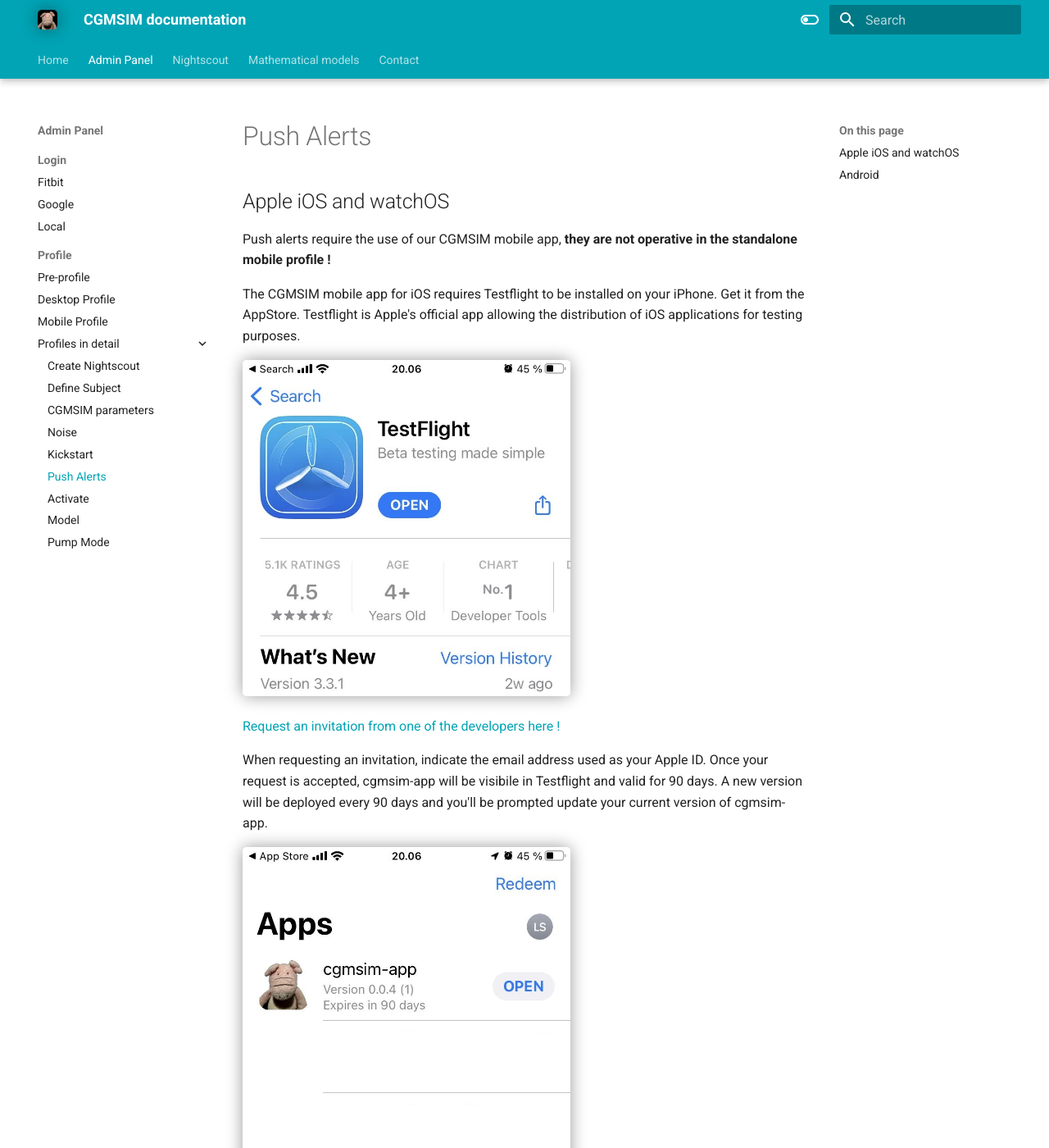
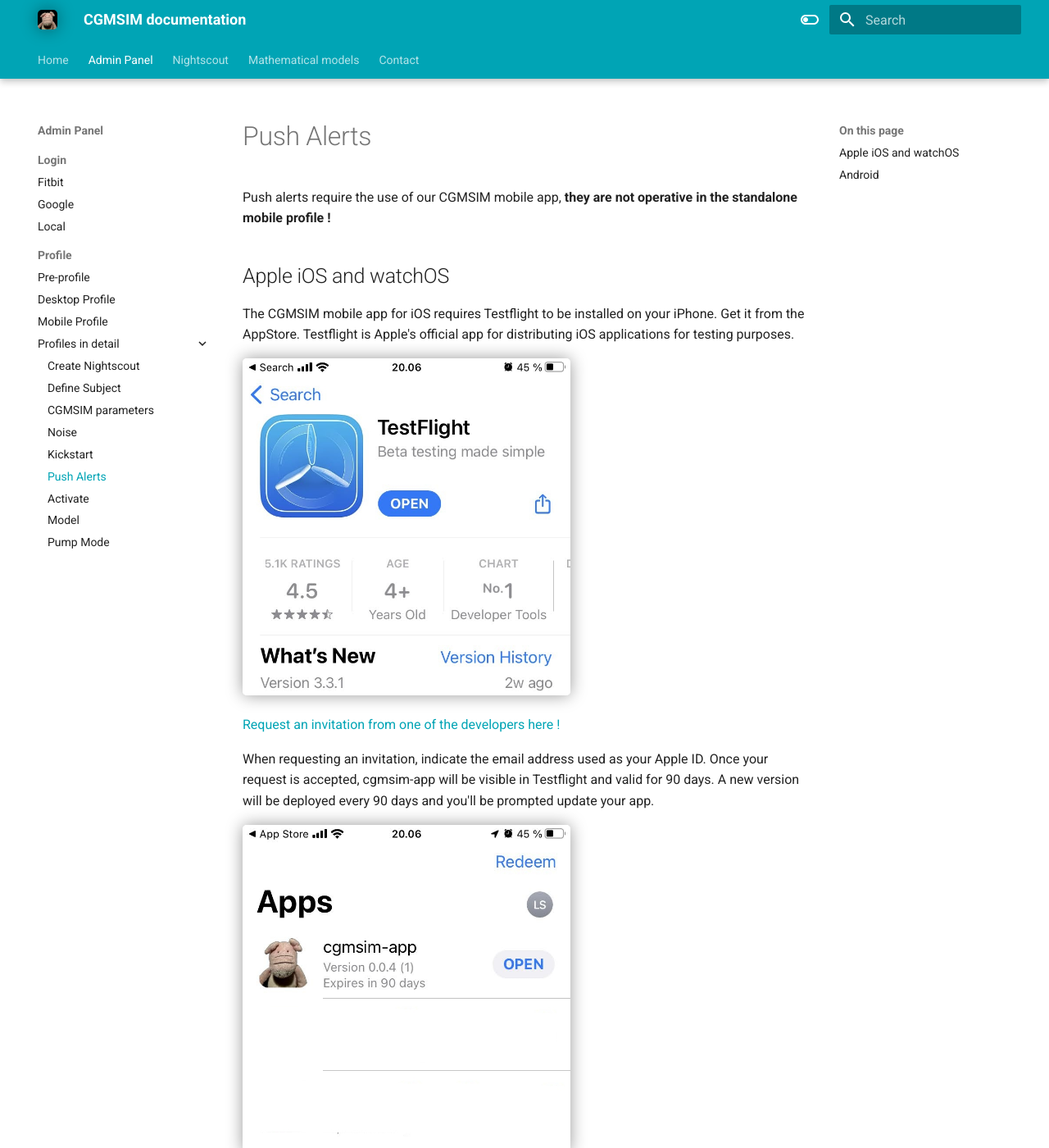
Before and after one commit to lsandini/cgmsim-www, an MkDocs documentation site: the page built from docs/admin/push_alerts.md, in a window 1280 px wide and 1400 px high. Shown: the whole window at 82% size. Built offline with MkDocs 1.6.1 and Material for MkDocs 9.7.7, drawn with Linux system fonts in a browser that asks for light colours.

Commit message:
content added

```diff
--- a/docs/admin/push_alerts.md
+++ b/docs/admin/push_alerts.md
@@ -1,16 +1,16 @@
 # Push Alerts
+
+Push alerts require the use of our CGMSIM mobile app, **they are not operative in the standalone mobile profile !**
 ## Apple iOS and watchOS
 
-Push alerts require the use of our CGMSIM mobile app, **they are not operative in the standalone mobile profile !**
-
 The CGMSIM mobile app for iOS requires Testflight to be installed on your iPhone. Get it from the AppStore.
-Testflight is Apple's official app allowing the distribution of iOS applications for testing purposes.
+Testflight is Apple's official app for distributing iOS applications for testing purposes.
 
 <img src="/img/testflight1.jpg" alt="Random Create" width="400"/>
 
 [Request an invitation from one of the developers here !](../contact/contact.md)
 
-When requesting an invitation, indicate the email address used as your Apple ID. Once your request is accepted, cgmsim-app will be visibile in Testflight and valid for 90 days. A new version will be deployed every 90 days and you'll be prompted update your current version of cgmsim-app.
+When requesting an invitation, indicate the email address used as your Apple ID. Once your request is accepted, cgmsim-app will be visible in Testflight and valid for 90 days. A new version will be deployed every 90 days and you'll be prompted update your app.
 
 <img src="/img/testflight2.jpg" alt="Random Create" width="400"/>
 
```
